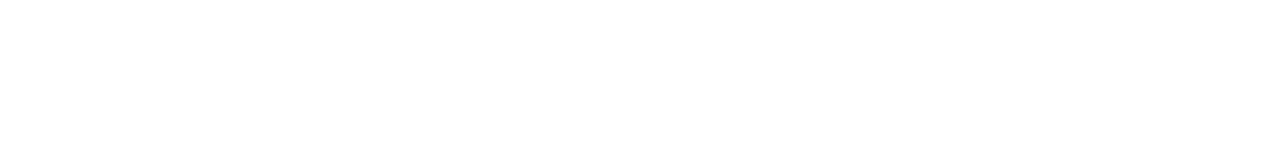
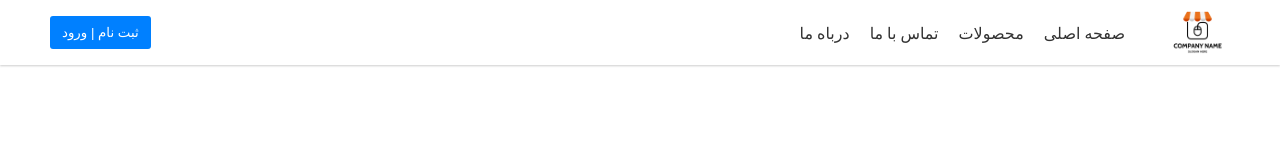
Before and after one commit to habibalizadehdev/Shop, a plain HTML site: page index.html in a window 1280 px wide. Drawn offline with Linux system fonts and the light colour scheme.

Commit message:
fixed issuse #1

```diff
--- /dev/null
+++ b/assets/css/styles.css
@@ -0,0 +1,60 @@
+*{
+    box-sizing: border-box;
+    color: #333;
+}
+body{
+    margin: 0px;
+}
+
+ul{
+    list-style: none;
+    margin: 0px;
+    padding: 0px;
+}
+
+a{
+    text-decoration: none;
+}
+
+.container{
+    width: 100%;
+    padding: 0px 50px;
+}
+
+
+.header{
+    width: 100%;
+    height: 65px;
+    background-color: #fff;
+    box-shadow: 0px 1px 2px #bbbb;
+}
+
+.header_logo{
+    float: right;
+}
+
+.header_logo img{
+    width: 65px;
+    height: auto;
+}
+
+.header_nav{
+    float: right;
+    margin-right: 30px;
+}
+.header_nav li{
+    display: inline-block;
+    padding: 24px 10px;
+    float: right;
+}
+
+.login_btn{
+    background-color: #0080FF;
+    color: #fff;
+    border: none;
+    padding: 9px 12px;
+    margin: 16px 0;
+    border-radius: 3px;
+    cursor: pointer;
+    outline: none;
+}
--- a/index.html
+++ b/index.html
@@ -4,8 +4,26 @@
     <meta charset="UTF-8">
     <meta name="viewport" content="width=device-width, initial-scale=1.0">
     <title>فروشگاه</title>
+    <link rel="stylesheet" href="./assets/css/styles.css">
 </head>
 <body>
-
+    <div class="main">
+        <div class="header">
+            <div class="container">
+                <div class="header_logo">
+                    <img src="./assets/images/logo.png" alt="لوگو فروشگاه">
+                </div>
+                <nav>
+                    <ul class="header_nav">
+                        <li><a href="#">صفحه اصلی</a></li>
+                        <li><a href="#">محصولات</a></li>
+                        <li><a href="#">تماس با ما</a></li>
+                        <li><a href="#">درباه ما</a></li>
+                    </ul>
+                </nav>
+                <button class="login_btn">ثبت نام | ورود</button>
+            </div>
+        </div>
+    </div>
 </body>
 </html>
```
Also changed, not shown: assets/images/logo.png (added).
